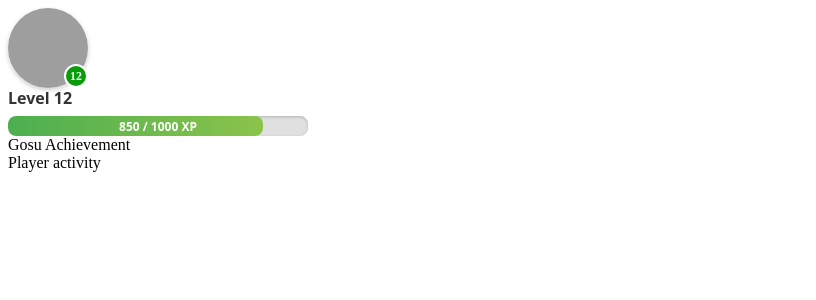
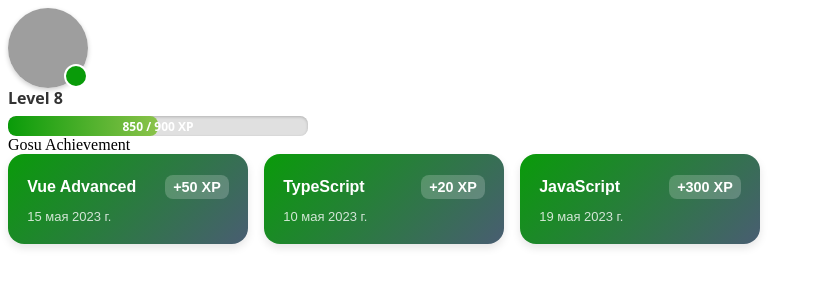
Before and after one commit to tuul-wq/dandelion_test, a Vue app: page / in a window 1280 px wide. Shown: the top 300 px of the page, without its empty margins (0-816 px from the left). Built offline with nearby package versions, Linux system fonts and the light colour scheme; grey boxes are pictures that could not be loaded.

Commit message:
feat: xp system

```diff
--- a/src/App.vue
+++ b/src/App.vue
@@ -1,10 +1,13 @@
 <script setup lang="ts">
 import { GosuAchievement, PlayerActivity, PlayerAvatar, PlayerProgressBar } from '@/components';
 import { useUserStore } from '@/stores/users';
+import { useActivityStore } from '@/stores/activity';
 
-const { requestUser } = useUserStore();
+const { requestUser, earnXp } = useUserStore();
+const { requestActivities } = useActivityStore();
 
 requestUser();
+requestActivities();
 </script>
 
 <template>
@@ -13,7 +16,7 @@
     <PlayerProgressBar />
 
     <GosuAchievement />
-    <PlayerActivity />
+    <PlayerActivity @earn-xp="earnXp" />
   </div>
 </template>
 
--- a/src/components/PlayerActivity.vue
+++ b/src/components/PlayerActivity.vue
@@ -1,11 +1,100 @@
 <script setup lang="ts">
+import { storeToRefs } from 'pinia';
+import { useActivityStore } from '@/stores/activity';
+import { UISkeleton } from '@/shared/ui-kit';
 
+const { activities } = storeToRefs(useActivityStore());
+
+const emit = defineEmits<{ 'earn-xp': [number] }>();
+
+function formatDate(date: string) {
+  return new Date(date).toLocaleDateString('ru-RU', {
+    year: 'numeric',
+    month: 'long',
+    day: 'numeric',
+  });
+}
 </script>
 
 <template>
-<div>Player activity</div>
+  <ul v-if="activities.length > 0" class="actions-list">
+    <li v-for="activity in activities" :key="activity.id">
+      <button type="button" class="action-card" @click="emit('earn-xp', activity.xp)">
+        <span class="action-header">
+          <span class="action-title">{{ activity.course }}</span>
+          <span class="xp">+{{ activity.xp }} XP</span>
+        </span>
+        <span class="date">{{ formatDate(activity.date) }}</span>
+      </button>
+    </li>
+  </ul>
+
+  <ul v-else class="actions-list">
+    <li v-for="skeleton in 10" :key="'skeleton' + skeleton">
+      <UISkeleton :width="220" :height="90" />
+    </li>
+  </ul>
 </template>
 
 <style scoped>
+.actions-list {
+  list-style: none;
+  padding: 0;
+  margin: 0;
+  display: grid;
+  grid-template-columns: repeat(auto-fill, minmax(220px, 1fr));
+  gap: 1rem;
+}
 
+.action-card {
+  width: 100%;
+  height: 90px;
+  background: linear-gradient(135deg, #099b09, #495d72);
+  color: white;
+  padding: 1.2rem;
+  border-radius: 16px;
+  border: none;
+  text-align: left;
+  transition:
+    transform 0.2s,
+    box-shadow 0.2s;
+  cursor: pointer;
+  outline-offset: 2px;
+  box-shadow: 0 4px 8px rgba(0, 0, 0, 0.1);
+}
+
+.action-card:hover,
+.action-card:focus-visible {
+  box-shadow: 0 10px 18px rgba(0, 0, 0, 0.25);
+}
+
+.action-card:active {
+  transform: translateY(2px) scale(98%);
+}
+
+.action-header {
+  display: flex;
+  justify-content: space-between;
+  align-items: center;
+}
+
+.action-title {
+  font-size: 16px;
+  font-weight: bold;
+}
+
+.xp {
+  background: rgba(255, 255, 255, 0.2);
+  padding: 0.25rem 0.5rem;
+  border-radius: 8px;
+  font-weight: bold;
+  font-size: 0.9rem;
+}
+
+.date {
+  display: inline-block;
+  margin-top: 10px;
+  font-size: 13px;
+  opacity: 0.8;
+}
 </style>
--- a/src/components/PlayerProgressBar.vue
+++ b/src/components/PlayerProgressBar.vue
@@ -1,23 +1,18 @@
 <script setup lang="ts">
-import { computed } from 'vue';
+import { storeToRefs } from 'pinia';
 import { UISkeleton } from '@/shared/ui-kit';
 import { useUserStore } from '@/stores/users';
-import { storeToRefs } from 'pinia';
+import { useXpSystem } from '@/composables';
 
 const { user } = storeToRefs(useUserStore());
-
-const progressPercentage = computed(() => {
-  if (!user.value) return 0;
-
-  return Math.min(100, (user.value.xp / user.value.nextLevelXp) * 100);
-});
+const { calculatedLevel, progressPercentage } = useXpSystem();
 </script>
 
 <template>
   <div v-if="user" class="progress-container">
-    <span class="level-display">Level {{ user.level }}</span>
+    <span class="level-display">Level {{ calculatedLevel }}</span>
     <div class="progress-bar">
-      <div class="progress-fill" :style="{ width: progressPercentage + '%' }"></div>
+      <div class="progress-fill" :style="{ width: progressPercentage }"></div>
       <div class="progress-text">{{ user.xp }} / {{ user.nextLevelXp }} XP</div>
     </div>
   </div>
@@ -55,7 +50,7 @@
 
 .progress-fill {
   height: 100%;
-  background: linear-gradient(to right, #4caf50, #8bc34a);
+  background: linear-gradient(to right, #099b09, #8bc34a);
   border-radius: 8px;
   transition: width 0.3s ease;
   position: relative;
--- /dev/null
+++ b/src/composables/index.ts
@@ -0,0 +1 @@
+export { default as useXpSystem } from './useXpSystem';
--- /dev/null
+++ b/src/composables/useXpSystem.ts
@@ -0,0 +1,21 @@
+import { computed } from 'vue';
+import { useUserStore } from '@/stores/users';
+import { storeToRefs } from 'pinia';
+
+export default function useXpSystem() {
+  const { user } = storeToRefs(useUserStore());
+
+  const calculatedLevel = computed(() => {
+    if (!user.value) return 0;
+
+    return Math.floor(user.value.xp / 100);
+  });
+
+  const progressPercentage = computed(() => {
+    if (!user.value) return '0%';
+
+    return (user.value.xp % 100) + '%';
+  });
+
+  return { calculatedLevel, progressPercentage };
+}
--- a/src/mocks/activities.ts
+++ b/src/mocks/activities.ts
@@ -14,6 +14,12 @@
     id: 2,
     course: 'TypeScript',
     date: '2023-05-10',
-    xp: 30,
+    xp: 20,
+  },
+  {
+    id: 3,
+    course: 'JavaScript',
+    date: '2023-05-19',
+    xp: 300,
   },
 ];
--- a/src/mocks/users.ts
+++ b/src/mocks/users.ts
@@ -12,9 +12,8 @@
 export const USER_MOCK: User = {
   name: 'Алексей Петров',
   avatar: getRandomAvatar(),
-  level: 12,
   xp: 850,
-  nextLevelXp: 1000,
+  nextLevelXp: 900,
   completedCourses: 7,
   skills: ['JavaScript', 'Vue.js', 'TypeScript'],
 };
--- a/src/stores/activity/activityStore.ts
+++ b/src/stores/activity/activityStore.ts
@@ -1,8 +1,8 @@
 import { defineStore } from 'pinia';
 import { readonly, ref } from 'vue';
 import type { Activity } from './types';
-import { delayed } from '@/stores/utils/delayed.ts';
-import { ACTIVITIES_MOCK } from '@/mocks/activities.ts';
+import { delayed } from '@/stores/utils/delayed';
+import { ACTIVITIES_MOCK } from '@/mocks/activities';
 
 export const useActivityStore = defineStore('activity', () => {
   const activities = ref<Activity[]>([]);
--- a/src/stores/users/types.ts
+++ b/src/stores/users/types.ts
@@ -5,7 +5,6 @@
  * const sampleUser: User = {
  *   name: "Taylor Swift",
  *   avatar: "https://mysite.com/avatar",
- *   level: 5,
  *   xp: 4200,
  *   nextLevelXp: 5000,
  *   completedCourses: 3,
@@ -16,7 +15,6 @@
 export type User = {
   name: string;
   avatar: string;
-  level: number;
   xp: number;
   nextLevelXp: number;
   completedCourses: number;
--- a/src/stores/users/userStore.ts
+++ b/src/stores/users/userStore.ts
@@ -2,7 +2,17 @@
 import { readonly, ref } from 'vue';
 import type { User } from './types';
 import { delayed } from '../utils/delayed';
-import { USER_MOCK } from '@/mocks/users.ts';
+import { USER_MOCK } from '@/mocks/users';
+
+function getNextLevelXp(currentXp: number, earnedXp: number, nextLevelXp: number) {
+  const overflownXp = currentXp + earnedXp - nextLevelXp;
+
+  if (overflownXp >= 0) {
+    return Math.ceil(overflownXp / 100) * 100 + nextLevelXp;
+  }
+
+  return nextLevelXp;
+}
 
 export const useUserStore = defineStore('user', () => {
   const user = ref<User | null>(null);
@@ -13,5 +23,15 @@
     });
   }
 
-  return { user: readonly(user), requestUser };
+  function earnXp(xp: number) {
+    if (!user.value) return;
+
+    user.value = {
+      ...user.value,
+      xp: user.value.xp + xp,
+      nextLevelXp: getNextLevelXp(user.value.xp, xp, user.value.nextLevelXp),
+    };
+  }
+
+  return { user: readonly(user), requestUser, earnXp };
 });
```
